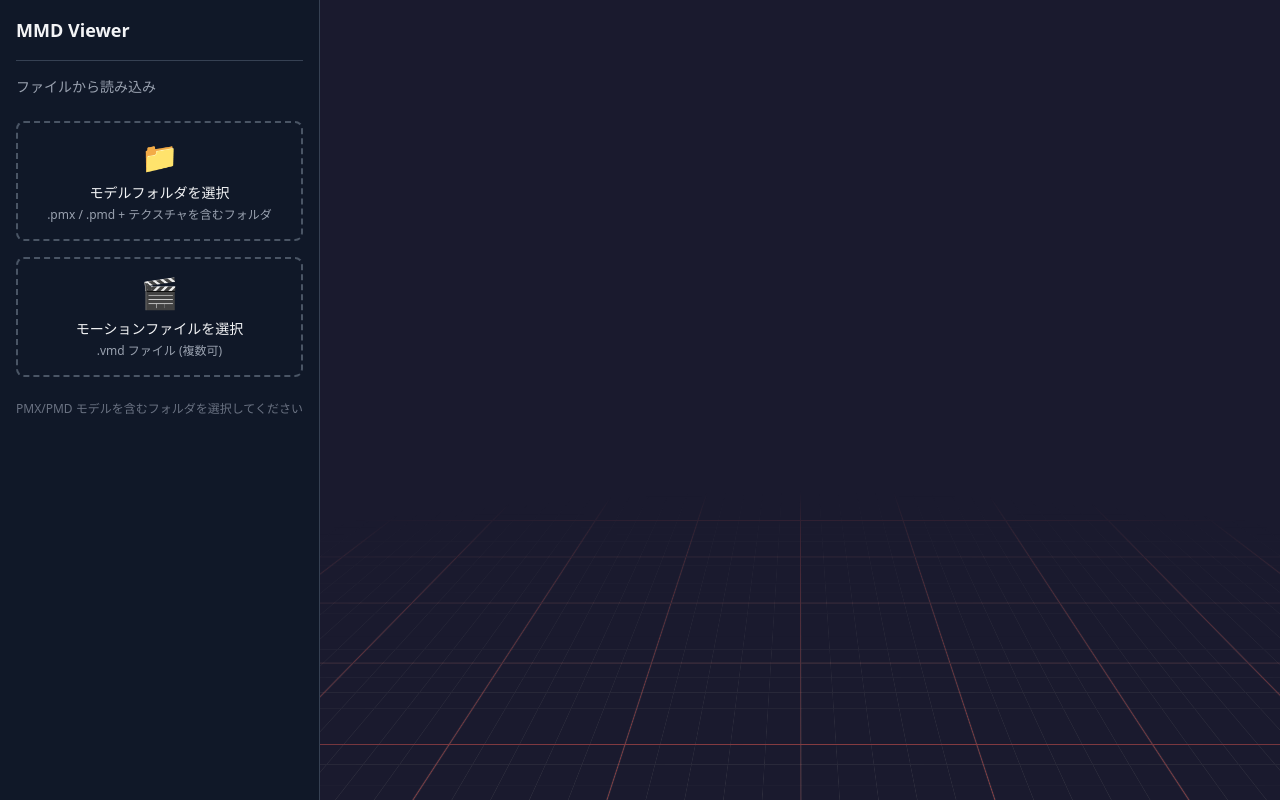
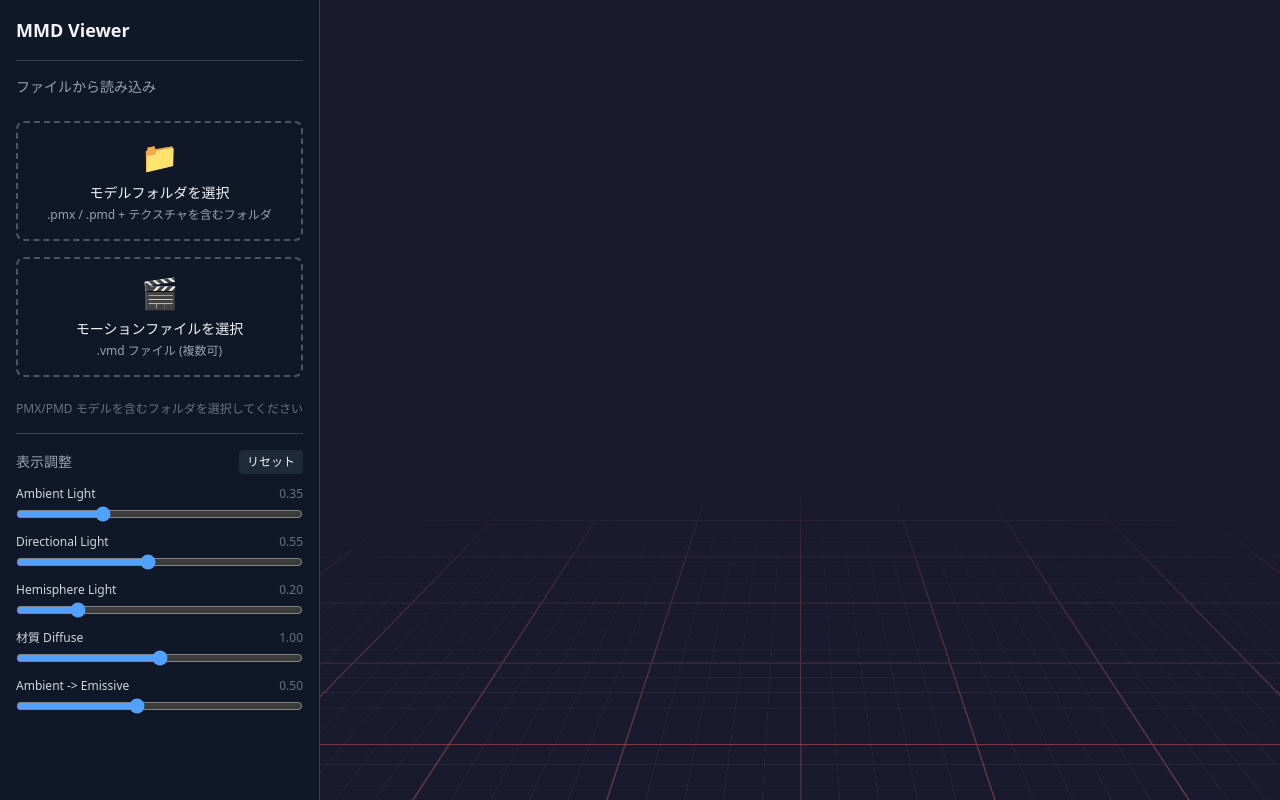
Before and after one commit to iii2kk/CharaChatLive, a Next.js app: page / in a window 1280 px wide. Built offline with nearby package versions, Linux system fonts and the light colour scheme.

Commit message:
ライトとDiffuse, ambient の値を調整できるようにした

```diff
--- a/src/app/page.tsx
+++ b/src/app/page.tsx
@@ -5,6 +5,10 @@ import { useCallback, useEffect, useState } from "react";
 import FileUploadPanel from "@/components/FileUploadPanel";
 import type { ModelEntry, ModelFile } from "@/components/FileUploadPanel";
 import { useMMDLoader } from "@/hooks/useMMDLoader";
+import {
+  defaultViewerSettings,
+  type ViewerSettings,
+} from "@/lib/viewer-settings";
 import {
   buildFileMap,
   findModelFile,
@@ -32,6 +36,8 @@ export default function Home() {
   const [animationLoaded, setAnimationLoaded] = useState(false);
   const [fileMapState, setFileMapState] = useState<FileMap | null>(null);
   const [presetModels, setPresetModels] = useState<ModelEntry[]>([]);
+  const [viewerSettings, setViewerSettings] =
+    useState<ViewerSettings>(defaultViewerSettings);
 
   useEffect(() => {
     fetch("/api/models")
@@ -106,9 +112,15 @@ export default function Home() {
         error={error}
         modelName={modelName}
         animationLoaded={animationLoaded}
+        viewerSettings={viewerSettings}
+        onViewerSettingsChange={setViewerSettings}
       />
       <div className="flex-1 h-full">
-        <MMDViewer mesh={mesh} helper={helper} />
+        <MMDViewer
+          mesh={mesh}
+          helper={helper}
+          viewerSettings={viewerSettings}
+        />
       </div>
     </div>
   );
--- a/src/components/FileUploadPanel.tsx
+++ b/src/components/FileUploadPanel.tsx
@@ -1,6 +1,10 @@
 "use client";
 
 import { useCallback, useRef, useState } from "react";
+import {
+  defaultViewerSettings,
+  type ViewerSettings,
+} from "@/lib/viewer-settings";
 
 export interface ModelFile {
   name: string;
@@ -21,6 +25,8 @@ interface FileUploadPanelProps {
   error: string | null;
   modelName: string | null;
   animationLoaded: boolean;
+  viewerSettings: ViewerSettings;
+  onViewerSettingsChange: React.Dispatch<React.SetStateAction<ViewerSettings>>;
 }
 
 export default function FileUploadPanel({
@@ -32,6 +38,8 @@ export default function FileUploadPanel({
   error,
   modelName,
   animationLoaded,
+  viewerSettings,
+  onViewerSettingsChange,
 }: FileUploadPanelProps) {
   const folderInputRef = useRef<HTMLInputElement>(null);
   const vmdInputRef = useRef<HTMLInputElement>(null);
@@ -94,6 +102,60 @@ export default function FileUploadPanel({
     e.preventDefault();
     e.stopPropagation();
   }, []);
+
+  const handleViewerSettingChange = useCallback(
+    (key: keyof ViewerSettings, value: number) => {
+      onViewerSettingsChange((prev) => ({
+        ...prev,
+        [key]: value,
+      }));
+    },
+    [onViewerSettingsChange]
+  );
+
+  const viewerControls: Array<{
+    key: keyof ViewerSettings;
+    label: string;
+    min: number;
+    max: number;
+    step: number;
+  }> = [
+    {
+      key: "ambientLightIntensity",
+      label: "Ambient Light",
+      min: 0,
+      max: 1.2,
+      step: 0.05,
+    },
+    {
+      key: "directionalLightIntensity",
+      label: "Directional Light",
+      min: 0,
+      max: 1.2,
+      step: 0.05,
+    },
+    {
+      key: "hemisphereLightIntensity",
+      label: "Hemisphere Light",
+      min: 0,
+      max: 1,
+      step: 0.05,
+    },
+    {
+      key: "diffuseMultiplier",
+      label: "材質 Diffuse",
+      min: 0.4,
+      max: 1.6,
+      step: 0.05,
+    },
+    {
+      key: "emissiveMultiplier",
+      label: "Ambient -> Emissive",
+      min: 0,
+      max: 1.2,
+      step: 0.05,
+    },
+  ];
 
   return (
     <div className="w-80 min-w-80 h-full bg-gray-900 text-gray-100 p-4 flex flex-col gap-4 overflow-y-auto border-r border-gray-700">
@@ -253,6 +315,45 @@ export default function FileUploadPanel({
           </p>
         )}
       </div>
+
+      <div className="border-t border-gray-700 pt-4">
+        <div className="flex items-center justify-between mb-3">
+          <p className="text-sm text-gray-400">表示調整</p>
+          <button
+            type="button"
+            onClick={() => onViewerSettingsChange(defaultViewerSettings)}
+            className="text-xs px-2 py-1 rounded bg-gray-800 hover:bg-gray-700 transition-colors"
+          >
+            リセット
+          </button>
+        </div>
+        <div className="flex flex-col gap-3">
+          {viewerControls.map((control) => (
+            <label key={control.key} className="flex flex-col gap-1">
+              <div className="flex items-center justify-between text-xs">
+                <span className="text-gray-300">{control.label}</span>
+                <span className="text-gray-500">
+                  {viewerSettings[control.key].toFixed(2)}
+                </span>
+              </div>
+              <input
+                type="range"
+                min={control.min}
+                max={control.max}
+                step={control.step}
+                value={viewerSettings[control.key]}
+                onChange={(e) =>
+                  handleViewerSettingChange(
+                    control.key,
+                    Number(e.currentTarget.value)
+                  )
+                }
+                className="accent-blue-400"
+              />
+            </label>
+          ))}
+        </div>
+      </div>
     </div>
   );
 }
--- a/src/components/MMDModel.tsx
+++ b/src/components/MMDModel.tsx
@@ -1,7 +1,6 @@
 "use client";
 
 import { useFrame } from "@react-three/fiber";
-import { useRef } from "react";
 import type { SkinnedMesh } from "three";
 import type { MMDAnimationHelper } from "three/examples/jsm/animation/MMDAnimationHelper";
 
@@ -11,11 +10,8 @@ interface MMDModelProps {
 }
 
 export default function MMDModel({ mesh, helper }: MMDModelProps) {
-  const helperRef = useRef(helper);
-  helperRef.current = helper;
-
   useFrame((_, delta) => {
-    helperRef.current?.update(delta);
+    helper?.update(delta);
   });
 
   if (!mesh) return null;
--- a/src/components/MMDScene.tsx
+++ b/src/components/MMDScene.tsx
@@ -3,26 +3,32 @@
 import { OrbitControls, Grid } from "@react-three/drei";
 import type { SkinnedMesh } from "three";
 import type { MMDAnimationHelper } from "three/examples/jsm/animation/MMDAnimationHelper";
+import type { ViewerSettings } from "@/lib/viewer-settings";
 import MMDModel from "./MMDModel";
 
 interface MMDSceneProps {
   mesh: SkinnedMesh | null;
   helper: MMDAnimationHelper | null;
+  viewerSettings: ViewerSettings;
 }
 
-export default function MMDScene({ mesh, helper }: MMDSceneProps) {
+export default function MMDScene({
+  mesh,
+  helper,
+  viewerSettings,
+}: MMDSceneProps) {
   return (
     <>
-      <ambientLight intensity={0.6} />
+      <ambientLight intensity={viewerSettings.ambientLightIntensity} />
       <directionalLight
         position={[5, 20, 10]}
-        intensity={0.8}
+        intensity={viewerSettings.directionalLightIntensity}
         castShadow
         shadow-mapSize-width={2048}
         shadow-mapSize-height={2048}
       />
       <hemisphereLight
-        args={[0xffffff, 0x444444, 0.4]}
+        args={[0xffffff, 0x444444, viewerSettings.hemisphereLightIntensity]}
       />
 
       <Grid
--- a/src/components/MMDViewer.tsx
+++ b/src/components/MMDViewer.tsx
@@ -1,25 +1,82 @@
 "use client";
 
 import { Canvas } from "@react-three/fiber";
-import { Suspense } from "react";
+import { Suspense, useEffect } from "react";
+import * as THREE from "three";
 import type { SkinnedMesh } from "three";
 import type { MMDAnimationHelper } from "three/examples/jsm/animation/MMDAnimationHelper";
+import type { ViewerSettings } from "@/lib/viewer-settings";
 import MMDScene from "./MMDScene";
 
 interface MMDViewerProps {
   mesh: SkinnedMesh | null;
   helper: MMDAnimationHelper | null;
+  viewerSettings: ViewerSettings;
 }
 
-export default function MMDViewer({ mesh, helper }: MMDViewerProps) {
+const baseColors = new WeakMap<THREE.Material, THREE.Color>();
+const baseEmissives = new WeakMap<THREE.Material, THREE.Color>();
+
+function MaterialTuner({
+  mesh,
+  viewerSettings,
+}: Pick<MMDViewerProps, "mesh" | "viewerSettings">) {
+  useEffect(() => {
+    if (!mesh) return;
+
+    const materials = Array.isArray(mesh.material) ? mesh.material : [mesh.material];
+
+    for (const material of materials) {
+      if (!(material instanceof THREE.Material)) continue;
+
+      const colorMaterial = material as THREE.Material & {
+        color?: THREE.Color;
+        emissive?: THREE.Color;
+      };
+
+      if (colorMaterial.color instanceof THREE.Color) {
+        if (!baseColors.has(material)) {
+          baseColors.set(material, colorMaterial.color.clone());
+        }
+
+        colorMaterial.color
+          .copy(baseColors.get(material)!)
+          .multiplyScalar(viewerSettings.diffuseMultiplier);
+      }
+
+      if (colorMaterial.emissive instanceof THREE.Color) {
+        if (!baseEmissives.has(material)) {
+          baseEmissives.set(material, colorMaterial.emissive.clone());
+        }
+
+        colorMaterial.emissive
+          .copy(baseEmissives.get(material)!)
+          .multiplyScalar(viewerSettings.emissiveMultiplier);
+      }
+    }
+  }, [mesh, viewerSettings]);
+
+  return null;
+}
+
+export default function MMDViewer({
+  mesh,
+  helper,
+  viewerSettings,
+}: MMDViewerProps) {
   return (
     <Canvas
       shadows
       camera={{ position: [0, 15, 25], fov: 45, near: 0.1, far: 1000 }}
       style={{ background: "#1a1a2e" }}
     >
+      <MaterialTuner mesh={mesh} viewerSettings={viewerSettings} />
       <Suspense fallback={null}>
-        <MMDScene mesh={mesh} helper={helper} />
+        <MMDScene
+          mesh={mesh}
+          helper={helper}
+          viewerSettings={viewerSettings}
+        />
       </Suspense>
     </Canvas>
   );
--- /dev/null
+++ b/src/lib/viewer-settings.ts
@@ -0,0 +1,15 @@
+export interface ViewerSettings {
+  ambientLightIntensity: number;
+  directionalLightIntensity: number;
+  hemisphereLightIntensity: number;
+  diffuseMultiplier: number;
+  emissiveMultiplier: number;
+}
+
+export const defaultViewerSettings: ViewerSettings = {
+  ambientLightIntensity: 0.35,
+  directionalLightIntensity: 0.55,
+  hemisphereLightIntensity: 0.2,
+  diffuseMultiplier: 1,
+  emissiveMultiplier: 0.5,
+};
```
